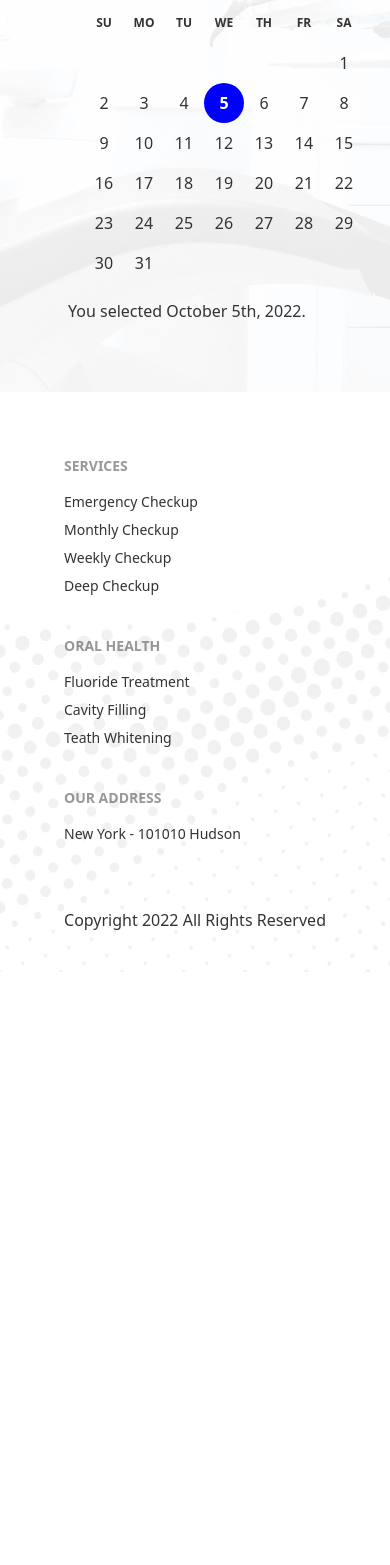
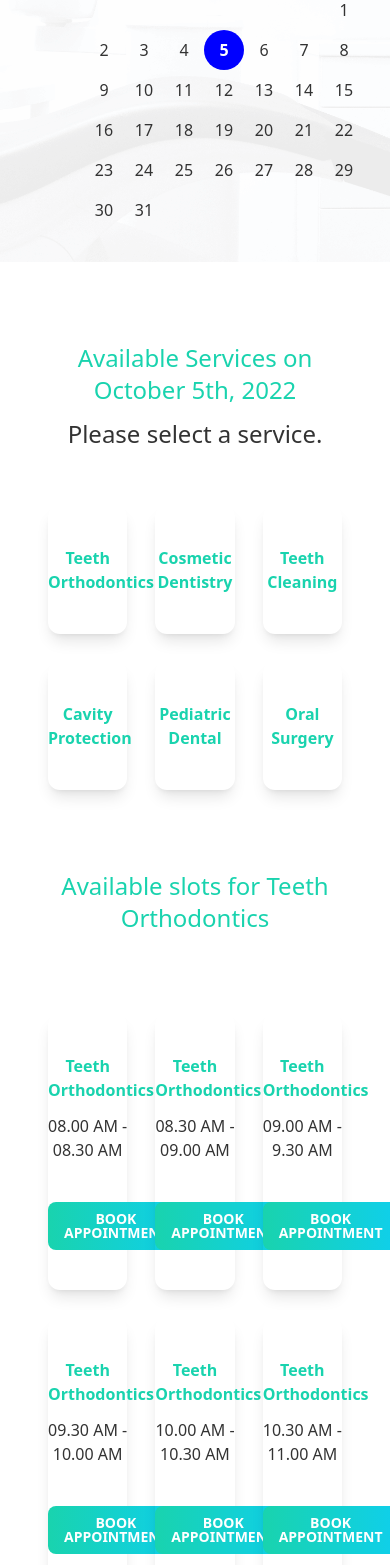
Before and after one commit to sohag-9065/Dental-Care-Client, a React (Create React App) app: page /appointment in a window 390 px wide. Shown: the part 432-1997 px from the top of the page. Before the commit the page ends 1404 px from the top, so only its background shows below. Built offline with nearby package versions, Linux system fonts and the light colour scheme; the HTML template or start-up script is replaced by a standard one.

Commit message:
Appoinment Service section added . Dynamic service slots show

```diff
--- /dev/null
+++ b/public/services.json
@@ -0,0 +1,142 @@
+[
+    {
+      "_id": 1,
+      "name": "Teeth Orthodontics",
+      "slots": [
+        {
+          "_id": 1,
+          "time": "08.00 AM - 08.30 AM"
+        },
+        {
+          "_id": 2,
+          "time": "08.30 AM - 09.00 AM"
+        },
+        {
+          "_id": 3,
+          "time": "09.00 AM - 9.30 AM"
+        },
+        {
+          "_id": 4,
+          "time":  "09.30 AM - 10.00 AM"
+        },
+        {
+          "_id": 5,
+          "time":  "10.00 AM - 10.30 AM"
+        },
+        {
+          "_id": 6,
+          "time": "10.30 AM - 11.00 AM"
+        }
+      ]
+    },
+    {
+      "_id": 2,
+      "name": "Cosmetic Dentistry",
+      "slots": [
+
+        {
+          "_id": 1,
+          "time": "08.30 AM - 09.00 AM"
+        },
+        {
+          "_id": 2,
+          "time": "09.00 AM - 9.30 AM"
+        },
+        {
+          "_id": 3,
+          "time":  "09.30 AM - 10.00 AM"
+        },
+        {
+          "_id": 4,
+          "time":  "10.00 AM - 10.30 AM"
+        },
+        {
+          "_id": 5,
+          "time": "10.30 AM - 11.00 AM"
+        }
+      ]
+    },
+    {
+      "_id": 3,
+      "name": "Teeth Cleaning",
+      "slots": []
+    },
+    {
+      "_id": 4,
+      "name": "Cavity Protection",
+      "slots": [
+        {
+          "_id": 1,
+          "time": "08.00 AM - 08.30 AM"
+        },
+        {
+          "_id": 2,
+          "time": "08.30 AM - 09.00 AM"
+        },
+        {
+          "_id": 3,
+          "time": "09.00 AM - 9.30 AM"
+        },
+        {
+          "_id": 4,
+          "time":  "09.30 AM - 10.00 AM"
+        }
+      ]
+    },
+    {
+      "_id": 5,
+      "name": "Pediatric Dental",
+      "slots": [
+        {
+          "_id": 1,
+          "time": "08.00 AM - 08.30 AM"
+        },
+        {
+          "_id": 2,
+          "time": "08.30 AM - 09.00 AM"
+        },
+        {
+          "_id": 4,
+          "time":  "09.30 AM - 10.00 AM"
+        },
+        {
+          "_id": 5,
+          "time":  "10.00 AM - 10.30 AM"
+        },
+        {
+          "_id": 6,
+          "time": "10.30 AM - 11.00 AM"
+        }
+      ]
+    },
+    {
+      "_id": 6,
+      "name": "Oral Surgery",
+      "slots": [
+        {
+          "_id": 1,
+          "time": "08.00 AM - 08.30 AM"
+        },
+        {
+          "_id": 2,
+          "time": "08.30 AM - 09.00 AM"
+        },
+        {
+          "_id": 3,
+          "time": "09.00 AM - 9.30 AM"
+        },
+        {
+          "_id": 4,
+          "time":  "09.30 AM - 10.00 AM"
+        },
+        {
+          "_id": 5,
+          "time":  "10.00 AM - 10.30 AM"
+        },
+        {
+          "_id": 6,
+          "time": "10.30 AM - 11.00 AM"
+        }
+      ]
+    }
+  ]
--- a/src/Layout/Main.js
+++ b/src/Layout/Main.js
@@ -1,12 +1,12 @@
 import React from 'react';
-import { Outlet, useLoaderData } from 'react-router-dom';
+import { Outlet } from 'react-router-dom';
 import Header from '../pages/Shared/Header/Header';
 
 const Main = () => {
-    const navItems = useLoaderData();
+
     return (
         <div>
-            <Header navItems={navItems}></Header>
+            <Header></Header>
             <Outlet></Outlet>
         </div>
     );
--- a/src/RouterConfig/RouterConfig.js
+++ b/src/RouterConfig/RouterConfig.js
@@ -16,17 +16,16 @@ const RouterConfig = () => {
                 path="/"
                 element={<Main></Main>}
                 errorElement={<ErrorPage />}
-                loader={async ({ request }) => {
-                    // load menu items
-                    const res = await fetch("menuitems.json");
-                    const user = await res.json();
-                    return user;
-                  }}
+                loader={async () => await fetch("menuitems.json")}
             >
                 <Route path="/" element={<Dashboard></Dashboard>}></Route>
                 <Route path="/dashboard" element={<Dashboard></Dashboard>}></Route>
                 <Route path="/about" element={<About></About>}></Route>
-                <Route path="/appointment" element={<Appointment></Appointment>}></Route>
+                <Route
+                    path="/appointment"
+                    element={<Appointment></Appointment>}
+                    loader={async () => await fetch("services.json")}
+                ></Route>
                 <Route path="/reviews" element={<Reviews></Reviews>}></Route>
                 <Route path="/contact-us" element={<ContactUs></ContactUs>}></Route>
                 <Route path="/login" element={<Login></Login>}></Route>
--- a/src/pages/Appointment/Appointment/Appointment/Appointment.js
+++ b/src/pages/Appointment/Appointment/Appointment/Appointment.js
@@ -1,11 +1,20 @@
-import React from 'react';
+import React, { useState } from 'react';
 import Footer from '../../../Shared/Footer/Footer';
+import AvailableAppointments from '../../AvailableAppointments/AvailableAppointments/AvailableAppointments';
 import BannerAppointment from '../../BannerAppointment/BannerAppointment';
 
 const Appointment = () => {
+    const [date, setDate] = useState(new Date());
+
     return (
         <div>
-            <BannerAppointment></BannerAppointment>
+            <BannerAppointment
+                date={date}
+                setDate={setDate}
+            ></BannerAppointment>
+            <AvailableAppointments
+                date={date}
+            ></AvailableAppointments>
 
 
 
--- /dev/null
+++ b/src/pages/Appointment/AvailableAppointments/AvailableAppointments/AvailableAppointments.js
@@ -0,0 +1,55 @@
+import { format } from 'date-fns';
+import React, { useEffect, useState } from 'react';
+import { useLoaderData } from 'react-router-dom';
+import ServicesAvailable from '../ServicesAvailable/ServicesAvailable';
+
+const AvailableAppointments = ({ date }) => {
+    const [serviceName, setServiceName] = useState("Teeth Orthodontics");
+    const [serviceInfo, setServiceInfo] = useState({});
+    const [serviceDate, setServiceDate] = useState('');
+    const services = useLoaderData();
+
+    useEffect(() => {
+        const selectNewServiceInfo = services.find(service => service.name === "Teeth Orthodontics");
+        setServiceInfo(selectNewServiceInfo)
+        setServiceDate(format(date, 'PPP'))
+    }, [services, date]);
+
+    const handleService = name => {
+        setServiceName(name);
+        const selectNewServiceInfo = services.find(service => service.name === name);
+        setServiceInfo(selectNewServiceInfo)
+    }
+
+    return (
+        <div className='mx-12 mb-40 text-center'>
+            <h1 className='text-2xl text-secondary   mt-20'>Available Services on {serviceDate}</h1>
+            <p className='text-2xl     mt-3'>Please select a service.</p>
+            <div className='grid grid-cols-3 mt-14 gap-7 text-secondary cursor-pointer'>
+                {
+                    services.map(service => <div
+                        key={service._id}
+                    >
+                        <h1
+                            onClick={() => handleService(service.name)}
+                            className='  py-10 shadow-lg rounded-xl font-semibold'>
+                            {service.name}
+                        </h1>
+                    </div>)
+                }
+            </div>
+
+            <h1 className='text-2xl text-secondary   my-20'>Available slots for {serviceName}</h1>
+            {
+                Object.keys(serviceInfo).length  && (
+                    <ServicesAvailable
+                        serviceInfo={serviceInfo}
+                        serviceDate={serviceDate}
+                    ></ServicesAvailable>
+                )
+            }
+        </div>
+    );
+};
+
+export default AvailableAppointments;
--- /dev/null
+++ b/src/pages/Appointment/AvailableAppointments/ServicesAvailable/ServicesAvailable.js
@@ -0,0 +1,69 @@
+import React, { useState } from 'react';
+
+const ServicesAvailable = ({ serviceInfo, serviceDate }) => {
+    const { slots, name } = serviceInfo;
+    const [seclectTime, setSelectTime] = useState("");
+
+
+
+
+    const handleTime = () => {
+        const dateAndTime = new Date();
+        let time = dateAndTime.toLocaleTimeString();
+        setSelectTime(time);
+    }
+
+    console.log(seclectTime);
+    return (
+        <div className='grid grid-cols-3  gap-7 '>
+            {
+                !(slots.length) ? <h1 className='col-span-3  text-4xl font-semibold'>Not Available Slot</h1> : (
+                    slots.map(slot => <div
+                        key={slot._id}
+                        className='py-10 shadow-lg rounded-xl'>
+
+                        <h1 className=' text-secondary font-semibold mb-3'>{name}</h1>
+                        <p className='mb-10'>{slot.time}</p>
+                        <label
+                            onClick={handleTime}
+                            htmlFor="my-modal-6"
+                            className="btn modal-button bg-gradient-to-r from-secondary to-primary border-0 text-white">
+                            Book Appointment
+                        </label>
+
+                    </div>)
+                )
+
+            }
+
+
+            {/* Modal Show  */}
+            <input type="checkbox" id="my-modal-6" className="modal-toggle" />
+            <div className="modal modal-bottom sm:modal-middle">
+                <div className="modal-box">
+                    <div className="card flex-shrink-0 w-full  ">
+                        <div className="card-body p-2">
+                            <p className='text-left font-semibold text-xl mb-12'>Cavity Protection</p>
+                            <div className="form-control">
+                                <input type="text" value={serviceDate} className="input  mb-3 bg-info" readOnly />
+                                <input type="text" value={seclectTime} className="input  mb-3 bg-info" readOnly />
+                                <input type="text" placeholder="Full Name" className="input input-bordered mb-3" />
+                                <input type="text" placeholder="Phone Number" className="input input-bordered mb-3" />
+                                <input type="text" placeholder="Email" className="input input-bordered" />
+                            </div>
+                            <div className="form-control ">
+                                <div className="modal-action">
+                                    <label htmlFor="my-modal-6" className="btn btn-sm btn-circle absolute right-2 top-2">✕</label>
+                                    <label htmlFor="my-modal-6" className="btn w-full ">Submit</label>
+                                </div>
+                            </div>
+                        </div>
+                    </div>
+
+                </div>
+            </div>
+        </div >
+    );
+};
+
+export default ServicesAvailable;
--- a/src/pages/Appointment/BannerAppointment/BannerAppointment.js
+++ b/src/pages/Appointment/BannerAppointment/BannerAppointment.js
@@ -1,22 +1,19 @@
-import React, { useState } from 'react';
+import React  from 'react';
 import chair from '../../../assets/images/chair.png'
 import { DayPicker } from 'react-day-picker';
 import 'react-day-picker/dist/style.css';
-import { format } from 'date-fns';
 
-const AppointmentBanner = () => {
-    const [dateC, setDateC] = useState(new Date());
+const AppointmentBanner = ({date, setDate}) => {
     return (
-        <div className="hero min-h-[90vh] bg-img-custom-tailwind px-12  "   >
+        <div className="hero min-h-[70vh] bg-img-custom-tailwind px-12  "   >
             <div className="hero-content flex-col lg:flex-row-reverse">
                 <img src={chair} className="max-w-sm rounded-lg shadow-2xl" alt='' />
                 <div className='pr-16'>
                     <DayPicker
                      mode="single"
-                     selected={dateC}
-                     onSelect={setDateC}
+                     selected={date}
+                     onSelect={setDate}
                     />
-                    <p>You selected {format(dateC, 'PPP')}.</p>
                 </div>
             </div>
         </div>
--- a/tailwind.config.js
+++ b/tailwind.config.js
@@ -19,7 +19,7 @@ module.exports = {
           "accent": "#3A4256",
           "neutral": "#3D4451",
           "base-100": "#FFFFFF",
-          "info": "#3ABFF8",
+          "info": "#E6E6E6",
           "success": "#36D399",
           "warning": "#FBBD23",
           "error": "#F87272",
```
Also changed, not shown: src/pages/Shared/Header/Header.js (+6 -11 lines).
